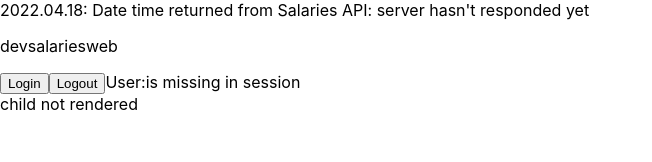
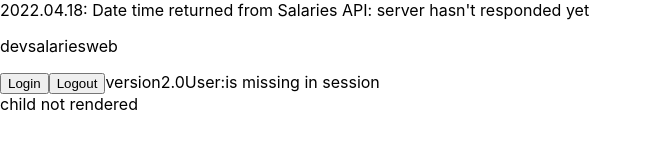
Before and after one commit to ProductivityTools-Salaries/ProductivityTools.Salaries.Web, a React (Create React App) app: page / in a window 1280 px wide. Shown: the top 162 px of the page, without its empty margins (0-652 px from the left). Built offline with nearby package versions, Linux system fonts and the light colour scheme; no server answers; what material-ui-confirm would draw is missing.

Commit message:
version 2

```diff
--- a/src/components/Session/index.js
+++ b/src/components/Session/index.js
@@ -19,6 +19,7 @@ export default function Session(props) {
         <span>
             <button onClick={login}>Login</button>
             <button onClick={logout}>Logout</button>
+            <span>version2.0</span>
             <span>User:{auth?.currentUser ? auth?.currentUser?.displayName : "is missing in session"}</span>
             <span>{auth?.currentUser?.email}</span>
             <div>{auth?.currentUser  ? props.children : "child not rendered"}</div>
```
